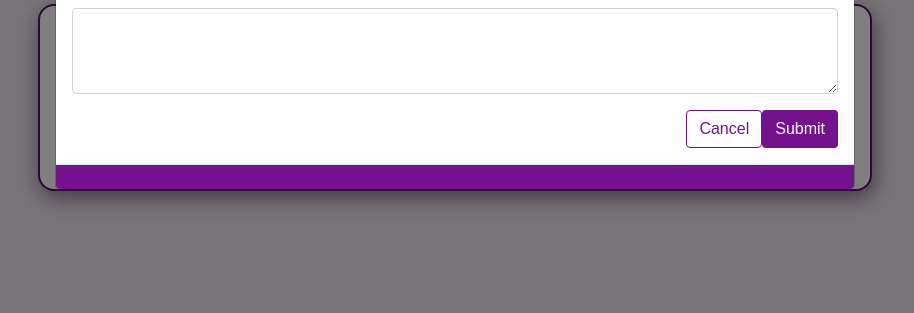
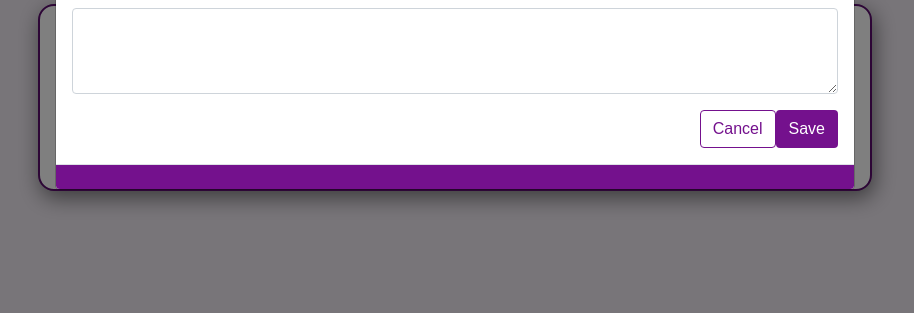
Before and after one commit to CDHayden/LearnerManagementSystem, a Flask app: page /student/ in a window 1280 px wide, after a click on "Edit profile". Shown: the part 487-800 px from the top of the page, without its empty margins (185-1099 px from the left). Run offline with Flask 2, Linux system fonts and the light colour scheme; data that the repository does not hold is empty; some libraries are stand-ins or nearby versions.

Commit message:
Use button instead of input[type=submit]

```diff
--- a/lms/templates/student/index.html
+++ b/lms/templates/student/index.html
@@ -72,7 +72,7 @@
                     <div class="row">
                         <div class="col-12" id="modalButtons">
                             <button type="button" class="btn btn-cancel" data-dismiss="modal">Cancel</button>
-                            <input type="submit" class="btn btn-save">
+                            <button type="submit" class="btn btn-save" value="Submit">Save</button>
                         </div>
                     </div>
                     <!-- ./BUTTONS -->
```
